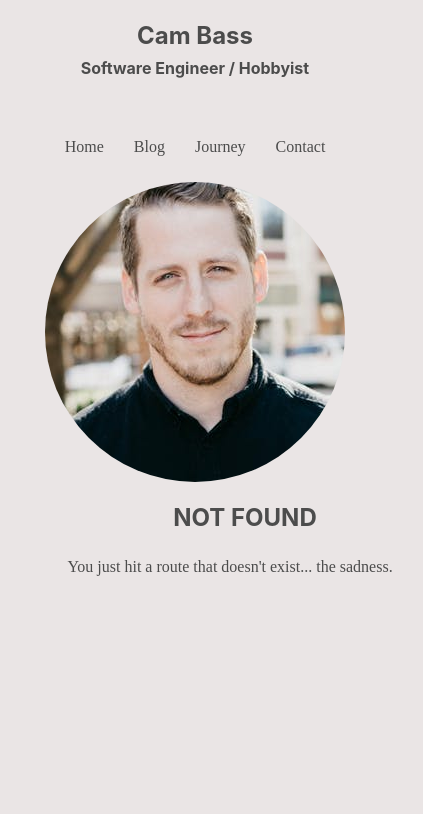
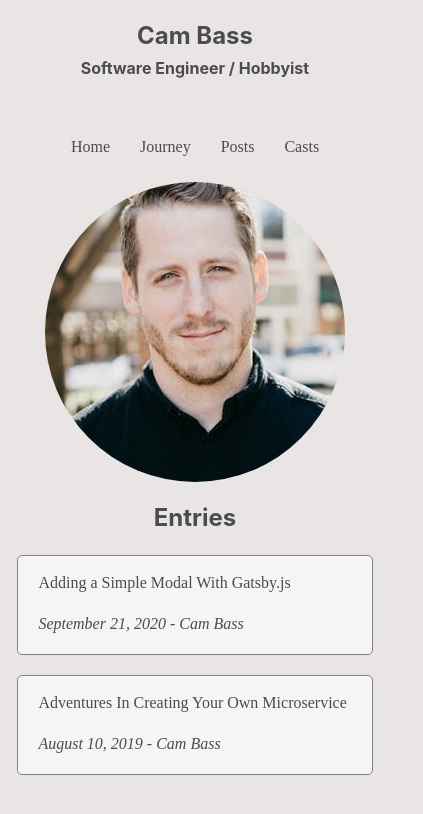
Before and after one commit to cameronbass/me, a Gatsby site: page /posts in a window 390 px wide. Before the commit this address had no page. Shown: the whole page, 423 px wide, since content can reach past the window. Built offline with nearby package versions, Linux system fonts and the light colour scheme; Gatsby itself is replaced by a stand-in of ours; a web font is replaced by a local one.

Commit message:
Fix the mobile issues

```diff
--- a/src/components/menu.js
+++ b/src/components/menu.js
@@ -6,9 +6,9 @@ import "./stylesheets/menu.css"
 const Menu = () => (
   <div className="menu-container">
     <span className="menu-list"><Link to="/">Home</Link></span>
-    <span className="menu-list"><Link to="/blog">Blog</Link></span>
     <span className="menu-list"><Link to="/journey">Journey</Link></span>
-    <span className="menu-list"><Link to="/contact">Contact</Link></span>
+    <span className="menu-list"><Link to="/posts">Posts</Link></span>
+    <span className="menu-list"><Link to="/casts">Casts</Link></span>
   </div>
 )
 
--- /dev/null
+++ b/src/components/post-item.js
@@ -0,0 +1,17 @@
+import React from 'react'
+
+import "./stylesheets/post-item.css"
+
+export default function PostItem(props) {
+  return (
+    <div className='post-item-container'>
+      <div className='post-item-title'>
+        {props.title}
+      </div>
+      <div className='post-item-date'>
+        <p className='post-item-content'><i>{props.date}</i> -</p>
+        <p className='post-item-content'>&nbsp;<i>Cam Bass</i></p>
+      </div>
+    </div>
+  )
+}
--- a/src/components/stylesheets/index.css
+++ b/src/components/stylesheets/index.css
@@ -54,6 +54,11 @@ main {
     margin-right: auto;
   }
 
+  .children-container {
+    width: 100%;
+    margin-left: 0px;
+  }
+
   .sub-greeting {
     font-size: 20px;
   }
--- a/src/components/stylesheets/modal.css
+++ b/src/components/stylesheets/modal.css
@@ -8,6 +8,7 @@
   display: flex;
   align-items: center;
   justify-content: center;
+  z-index: 1000;
 }
 
 .modal-content {
--- /dev/null
+++ b/src/components/stylesheets/post-item.css
@@ -0,0 +1,30 @@
+.post-item-container {
+  display: flex;
+  flex-direction: column;
+  width: 100%;
+  height: 100px;
+  background-color: rgb(245, 245, 245);
+  border-radius: 5px;
+  border: 1px solid gray;
+  padding: 15px 20px;
+  margin: 20px 0;
+}
+
+.post-item-title {
+  margin-bottom: 10px;
+}
+
+.post-item-divider {
+  height: 1px !important;
+  width: auto;
+  background-color: red;
+}
+
+.post-item-date {
+  display: flex;
+}
+
+.post-item-content {
+  margin: inherit;
+  padding-top: 8px;
+}
--- a/src/components/stylesheets/timeline.css
+++ b/src/components/stylesheets/timeline.css
@@ -5,6 +5,3 @@
   flex-direction: column;
   justify-content: space-between;
 }
-
-.timeline-employment-line-container {
-}
--- /dev/null
+++ b/src/pages/posts.js
@@ -0,0 +1,22 @@
+import React from 'react'
+import Layout from "../components/layout"
+
+import PostItem from "../components/post-item"
+
+const Posts = () => (
+  <Layout>
+    <div className="timeline-heading-container">
+      <h1 className="timeline-heading">Entries</h1>
+    </div>
+    <PostItem
+      title='Adding a Simple Modal With Gatsby.js'
+      date='September 21, 2020'
+    />
+    <PostItem
+      title='Adventures In Creating Your Own Microservice'
+      date='August 10, 2019'
+    />
+  </Layout>
+)
+
+export default Posts
```
Also changed, not shown: src/components/employment-line.js (+6 -1 lines), src/components/stylesheets/employment-line.css (+4 -3 lines), src/pages/blog.js (deleted, +0 -10 lines), src/pages/casts.js (added, +13 -0 lines), src/pages/contact.js (deleted, +0 -10 lines).
